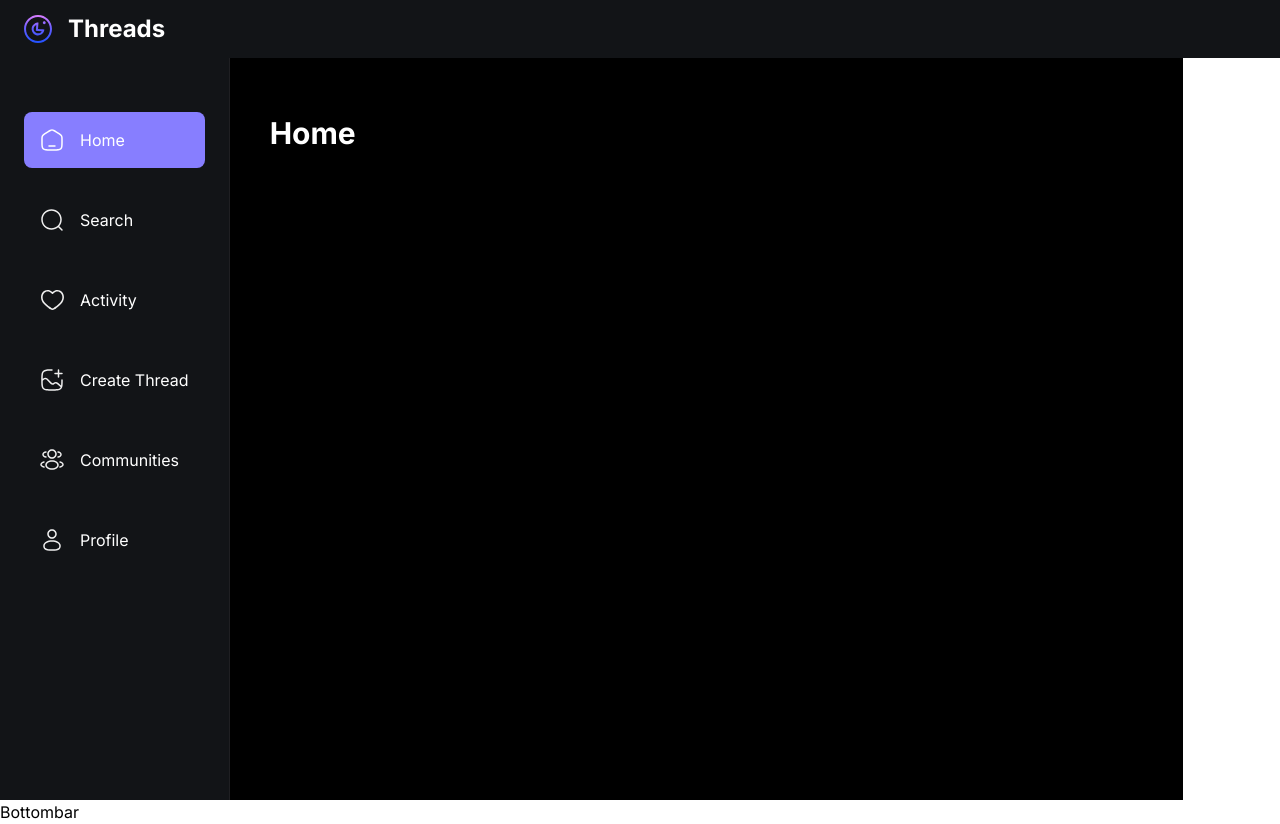
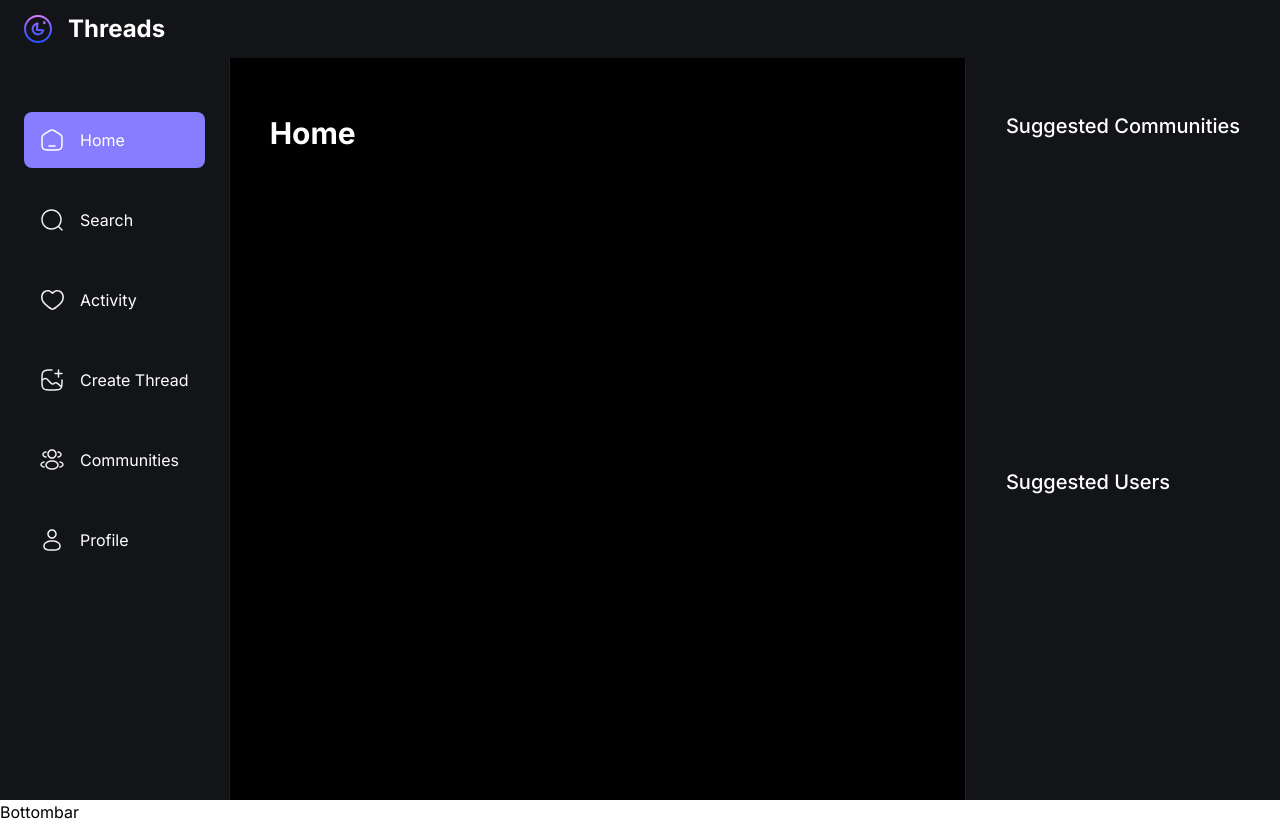
Before and after one commit to MaxJLerman/threads-clone, a Next.js app: page / in a window 1280 px wide. Built offline with nearby package versions, Linux system fonts and the light colour scheme; no server answers.

Commit message:
updated right sidebar

```diff
--- a/src/components/shared/RightSidebar.tsx
+++ b/src/components/shared/RightSidebar.tsx
@@ -1,5 +1,16 @@
 function RightSidebar() {
-  return <h1>RightSidebar</h1>;
+  return (
+    <section className="custom-scrollbar rightsidebar">
+      <div className="flex flex-1 flex-col justify-start">
+        <h3 className="text-heading4-medium text-light-1">
+          Suggested Communities
+        </h3>
+      </div>
+      <div className="flex flex-1 flex-col justify-start">
+        <h3 className="text-heading4-medium text-light-1">Suggested Users</h3>
+      </div>
+    </section>
+  );
 }
 
 export default RightSidebar;
```
